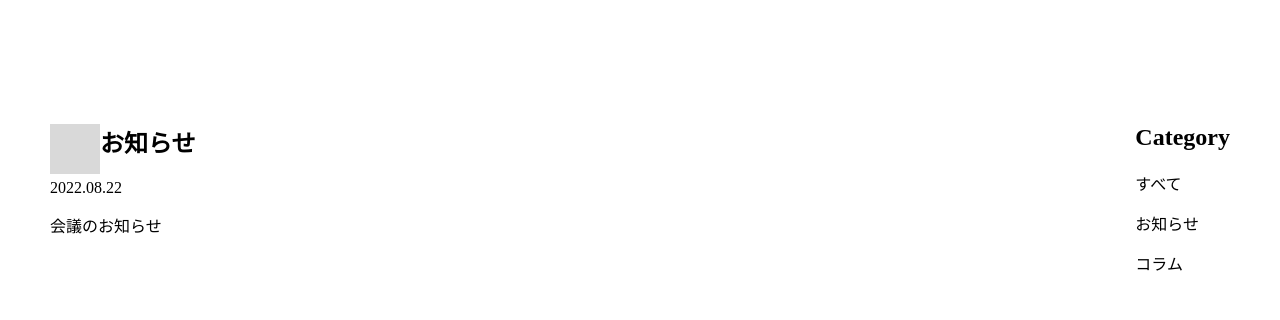
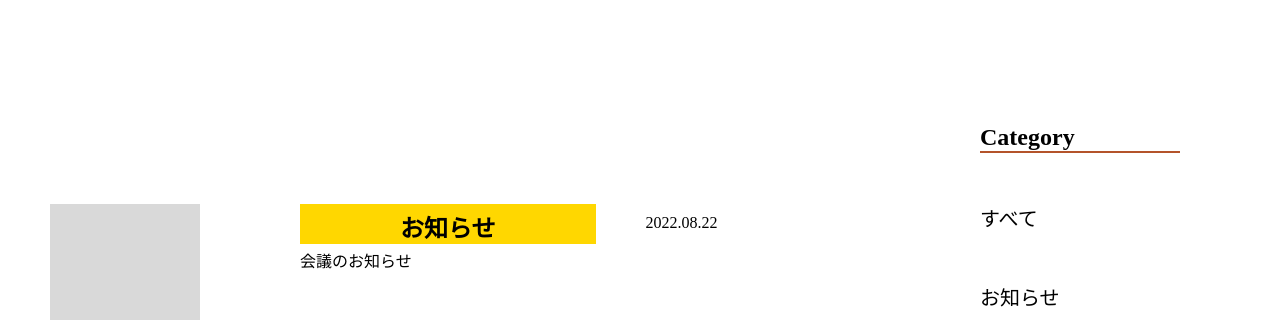
Before and after one commit to Fukusen/youthnewspage, a plain HTML site: page index.html in a window 1280 px wide. Shown: the part 480-800 px from the top of the page. Drawn offline with Linux system fonts and the light colour scheme.

Commit message:
レスポンシブまで

```diff
--- a/stylesheet.css
+++ b/stylesheet.css
@@ -3,6 +3,10 @@
 body {
     margin: 0;
     padding: 0;
+}
+
+li {
+    list-style: none;
 }
 
 header {
@@ -30,7 +34,6 @@ header {
 
 .headerContainer li {
     float: left;
-    list-style: none;
     padding-right: 30px;
     color: white;
 }
@@ -66,17 +69,54 @@ header {
 .newsBox {
     border-bottom: 2px solid rgba(180, 83, 42, 1);
     height: 250px;
-    width: 700px;
+    width: 900px;
+    padding-top: 100px;
 }
 
+.newsJenre {
+    float: left;
+    margin: 0 50px 0 100px;
+    background-color: rgba(255, 215, 0, 1);
+    padding: 5px 100px 0 100px;
+}
+
+.newsJenreTitle {
+    margin: 0;
+}
+
+.newsDate {
+    margin: 0;
+    padding:0;
+}
+
+.newsDate p {
+    margin: 0;
+    padding-top: 10px;
+}
 
 .newsBoximg {
     background-color: rgba(217, 217, 217, 1);
     float: left;
-    width: 50px;
-    height: 50px;
+    width: 150px;
+    height: 150px;
+}
+
+.newsSentence p {
+    margin-left: 250px;
 }
 
 .category {
     float: right;
+    margin-right: 50px;
+    width: 200px;
 }
+
+.category h2 {
+    border-bottom: 2px solid rgba(180, 83, 42, 1);
+    margin-bottom: 0;
+}
+
+.category p {
+    margin-top: 50px;
+    font-size: 20px;
+}
```
